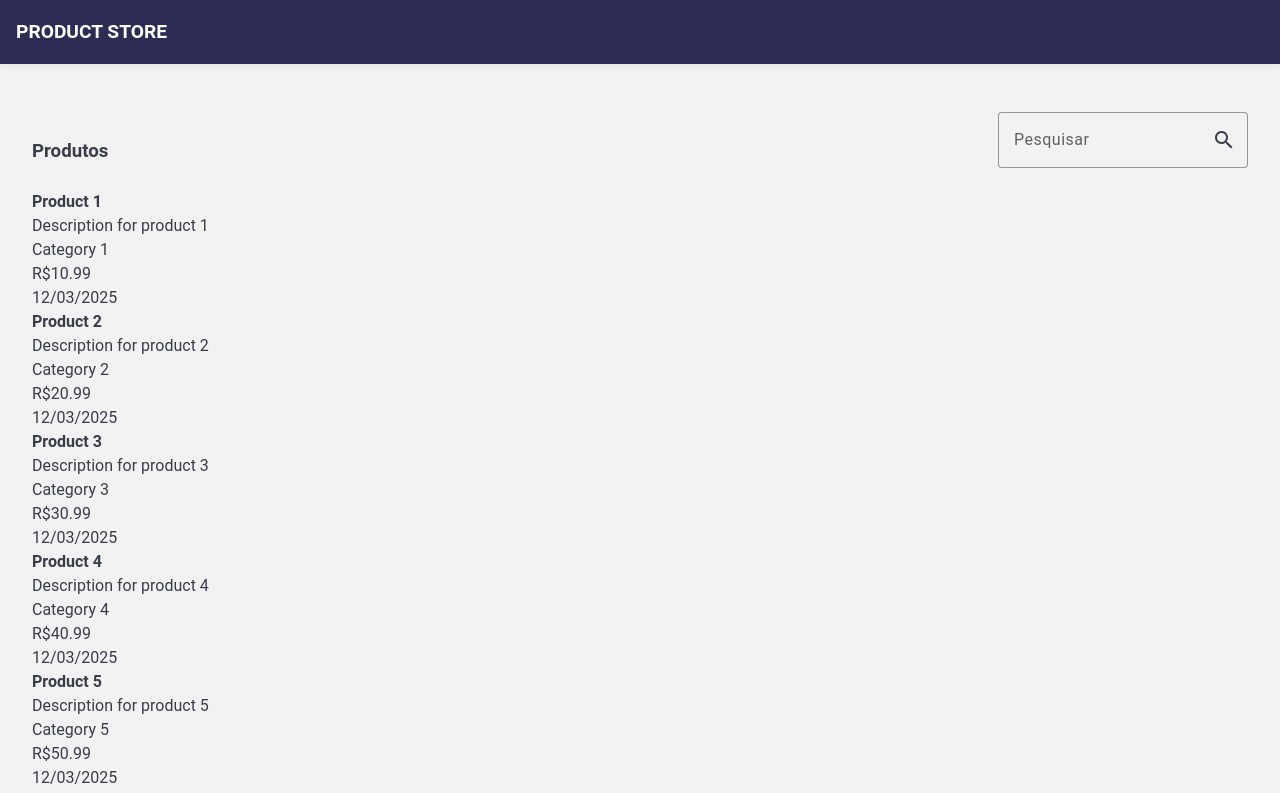
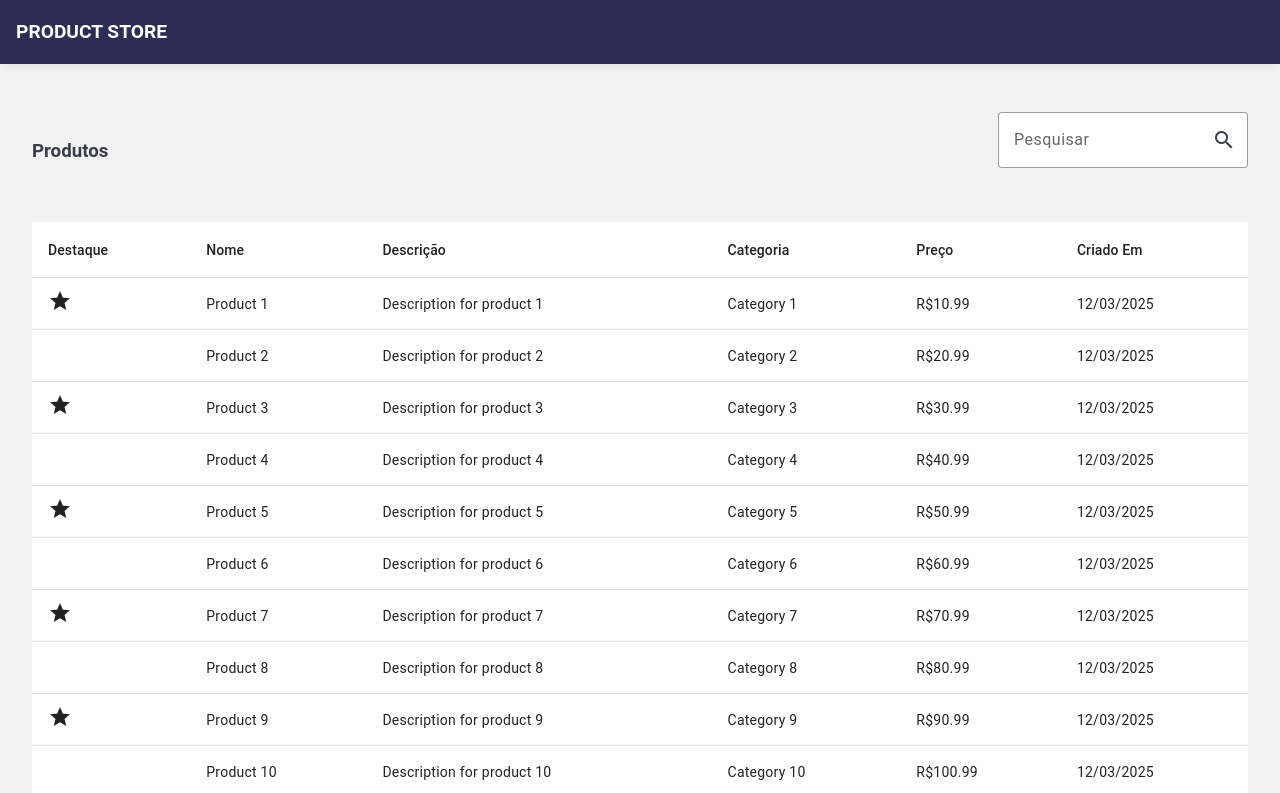
Before and after one commit to sararchh/gerenciador-produtos-desafio, an Angular app: page / in a window 1280 px wide. Shown: the top 793 px of the page. Built offline with nearby package versions, Linux system fonts and the light colour scheme; data requests are answered from the project's data file.

Commit message:
feat: add product  table

```diff
--- a/src/app/pages/home/home.component.html
+++ b/src/app/pages/home/home.component.html
@@ -16,12 +16,45 @@
   </section>
 
   <section class="section-results" *ngIf="products$ | async as products">
-    <div *ngFor="let product of products.data" class="product-item">
-      <h4>{{ product.name }}</h4>
-      <p>{{ product.description }}</p>
-      <p>{{ product.category }}</p>
-      <p>{{ product.price | currency:'BRL':'symbol':'1.2-2' }}</p>
-      <p>{{ product.createdAt | date:'dd/MM/yyyy' }}</p>
-    </div>
+    <table mat-table [dataSource]="products.data">
+      <ng-container matColumnDef="highlight">
+        <th mat-header-cell *matHeaderCellDef>Destaque</th>
+        <td mat-cell *matCellDef="let product">
+          <mat-icon *ngIf="product.highlight">star</mat-icon>
+        </td>
+      </ng-container>
+
+      <ng-container matColumnDef="name">
+        <th mat-header-cell *matHeaderCellDef>Nome</th>
+        <td mat-cell *matCellDef="let product">{{ product.name }}</td>
+      </ng-container>
+
+      <ng-container matColumnDef="description">
+        <th mat-header-cell *matHeaderCellDef>Descrição</th>
+        <td mat-cell *matCellDef="let product">{{ product.description }}</td>
+      </ng-container>
+
+      <ng-container matColumnDef="category">
+        <th mat-header-cell *matHeaderCellDef>Categoria</th>
+        <td mat-cell *matCellDef="let product">{{ product.category }}</td>
+      </ng-container>
+
+      <ng-container matColumnDef="price">
+        <th mat-header-cell *matHeaderCellDef>Preço</th>
+        <td mat-cell *matCellDef="let product">
+          {{ product.price | currency : "BRL" : "symbol" : "1.2-2" }}
+        </td>
+      </ng-container>
+
+      <ng-container matColumnDef="createdAt">
+        <th mat-header-cell *matHeaderCellDef>Criado Em</th>
+        <td mat-cell *matCellDef="let product">
+          {{ product.createdAt | date : "dd/MM/yyyy" }}
+        </td>
+      </ng-container>
+
+      <tr mat-header-row *matHeaderRowDef="displayedColumns"></tr>
+      <tr mat-row *matRowDef="let row; columns: displayedColumns"></tr>
+    </table>
   </section>
 </div>
--- a/src/app/pages/home/home.component.scss
+++ b/src/app/pages/home/home.component.scss
@@ -10,6 +10,19 @@
 
       mat-form-field {
         min-width: 250px;
+
+        ::ng-deep .mat-mdc-text-field-wrapper {
+          background-color: var(--color-white);
+        }
+      }
+    }
+
+    .section-results {
+     margin: 2rem 0 5rem 0;
+      overflow: auto;
+
+      table {
+        width: 100%;
       }
     }
   }
--- a/src/app/pages/home/home.component.ts
+++ b/src/app/pages/home/home.component.ts
@@ -3,6 +3,8 @@ import { MatInputModule } from '@angular/material/input';
 import { MatIconModule } from '@angular/material/icon';
 import { MatFormFieldModule } from '@angular/material/form-field';
 import { MatButtonModule } from '@angular/material/button';
+import { MatTableDataSource, MatTableModule } from '@angular/material/table';
+import { MatExpansionModule } from '@angular/material/expansion';
 import { FormsModule } from '@angular/forms';
 import { IProduct } from '../../ts/interfaces/product.interface';
 import { ProductFacade } from '../../facades/product.facade';
@@ -18,15 +20,26 @@ import { CommonModule } from '@angular/common';
     MatInputModule,
     MatIconModule,
     MatButtonModule,
+    MatTableModule,
   ],
   templateUrl: './home.component.html',
-  styleUrl: './home.component.scss',
+  styleUrls: ['./home.component.scss'],
 })
 export class HomeComponent {
   private facade = inject(ProductFacade);
 
   searchQuery: string = '';
   products$ = this.facade.state$;
+
+  dataSource = new MatTableDataSource<IProduct>();
+  displayedColumns: string[] = [
+    'highlight',
+    'name',
+    'description',
+    'category',
+    'price',
+    'createdAt',
+  ];
 
   onSearchChange(event: Event) {
     const inputElement = event.target as HTMLInputElement;
--- a/src/styles.scss
+++ b/src/styles.scss
@@ -1,5 +1,5 @@
 @import url("https://fonts.googleapis.com/css2?family=Inter:wght@400;500;600;700&display=fallback");
-@import '@angular/material/prebuilt-themes/indigo-pink.css';
+@import "@angular/material/prebuilt-themes/indigo-pink.css";
 
 :root {
   font-family: Inter, system-ui, Avenir, Helvetica, Arial, sans-serif;
@@ -50,9 +50,11 @@ body {
   place-items: center;
   min-width: 320px;
   min-height: 100vh;
+  height: auto;
   scroll-snap-type: y mandatory;
   overflow-x: hidden;
   background-color: var(--color-background);
+  font-family: Roboto, "Helvetica Neue", sans-serif;
 }
 
 img {
@@ -109,6 +111,3 @@ button {
   cursor: pointer;
   transition: border-color 0.25s;
 }
-
-html, body { height: 100%; }
-body { margin: 0; font-family: Roboto, "Helvetica Neue", sans-serif; }
```
